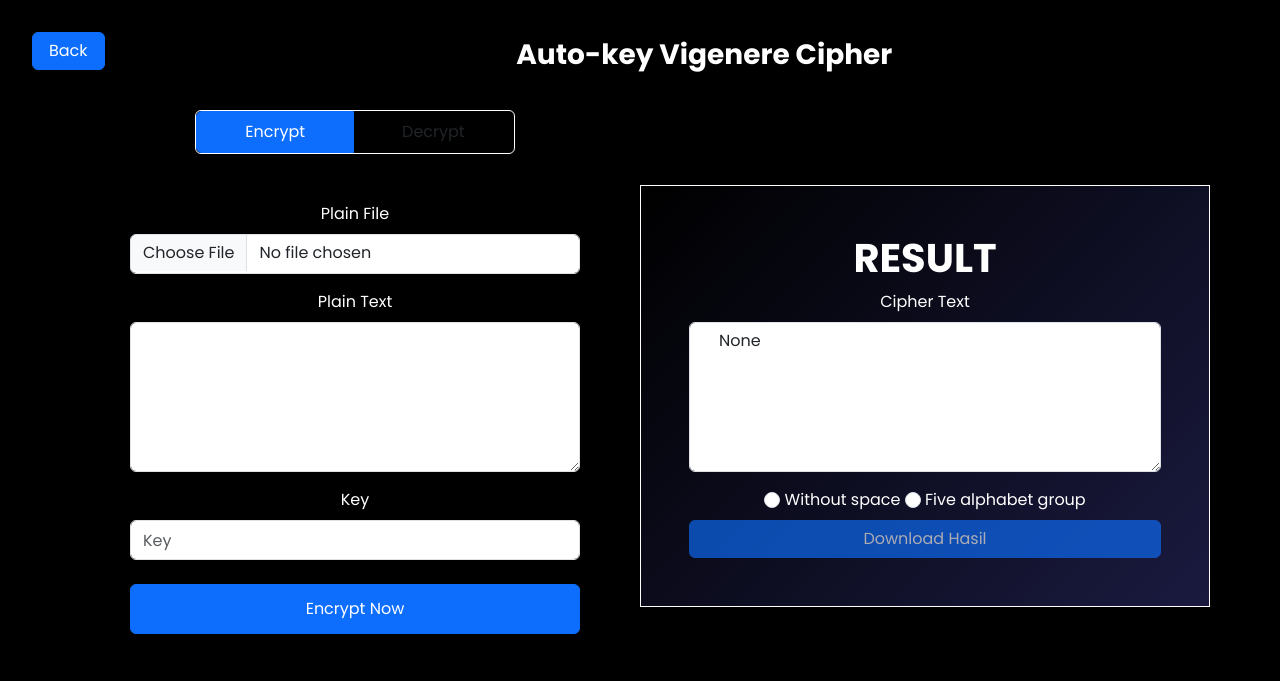
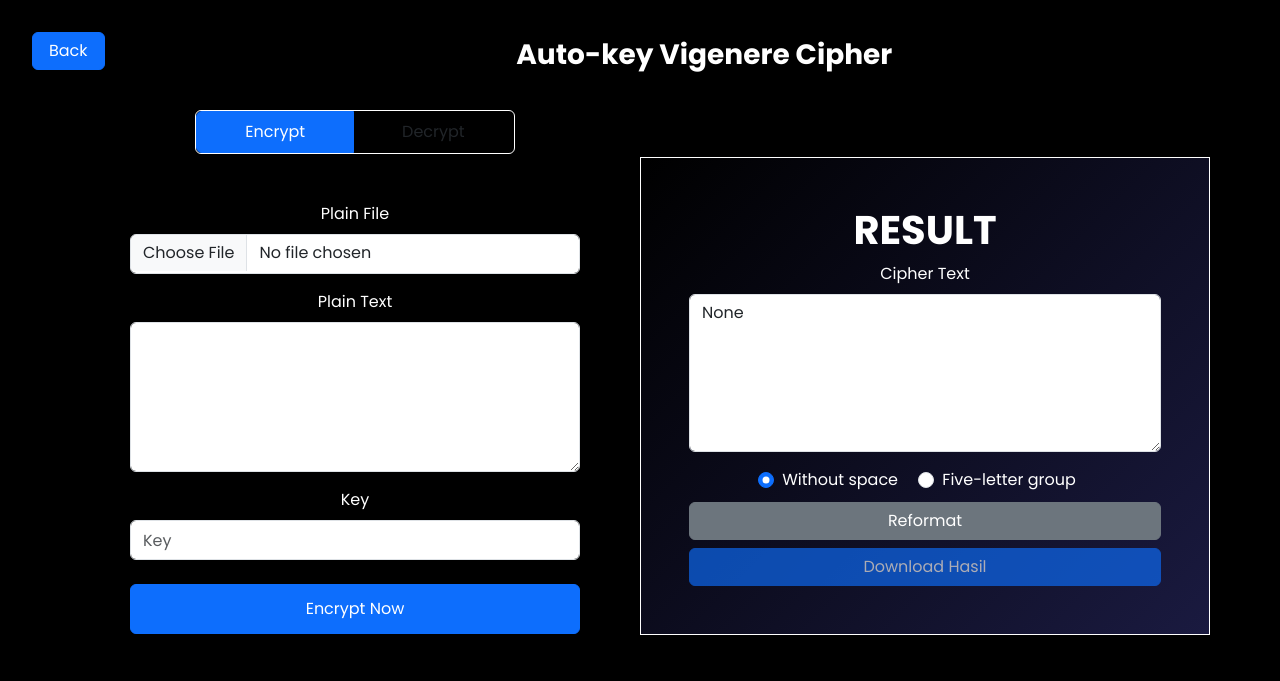
Before and after one commit to Adeliasaputriiii/Cryptools-web, a Flask app: page /auto-key-vigenere-cipher in a window 1280 px wide. Shown: the top 681 px of the page. Run offline with Flask 3, Linux system fonts and the light colour scheme.

Commit message:
update fitur five letter group

```diff
--- a/app/routes/cipher_routes/autokey_route.py
+++ b/app/routes/cipher_routes/autokey_route.py
@@ -1,6 +1,7 @@
 from flask import Blueprint, render_template, request, redirect, url_for, send_file
 import io
 from ciphers.autokey_cipher import AutoKeyVigenereCipher
+from werkzeug.utils import secure_filename
 
 autokey_bp = Blueprint('autokey', __name__)
 
@@ -101,6 +102,6 @@ def download_result():
 
 def format_result(text, mode):
     if mode == 'group5':
-        # Format hasil teks menjadi grup 5 huruf
-        return ' '.join(text[i:i+5] for i in range(0, len(text), 5))
-    return text
+        cleaned = text.replace(" ", "")  # hilangkan spasi dulu
+        return ' '.join(cleaned[i:i+5] for i in range(0, len(cleaned), 5))
+    return text.replace(" ", "")
--- a/app/templates/pages/autokey_page.html
+++ b/app/templates/pages/autokey_page.html
@@ -63,19 +63,34 @@
         <label for="resultText" class="form-label">
             {{ 'Cipher Text' if encrypt else 'Plain Text' }}
         </label>
-        <textarea class="form-control" id="resultText" style="height: 150px;" readonly>
-    {{ result_ciphertext if encrypt else result_plaintext }}
-        </textarea>
+        <textarea name="result" class="form-control" rows="6" readonly>{{ result_ciphertext or result_plaintext }}</textarea>
     </div>
 
     <!-- Format Options -->
-    <input class="form-check-input" type="radio" name="ciphertext_group" id="ciphertext-nospace" value="nospace" {% if format_mode == 'nospace' %}checked{% endif %}>
-    <label class="form-check-label" for="ciphertext-nospace">Without space</label>
+    <form method="POST" action="{{ url_for('autokey.autoKeyVigenereEncrypt' if encrypt else 'autokey.autoKeyVigenereDecrypt') }}">
+        <!-- Hidden fields to retain existing inputs -->
+        <input type="hidden" name="key" value="{{ form.get('key', '') }}">
+        {% if encrypt %}
+            <input type="hidden" name="plaintext" value="{{ form.get('plaintext', '') }}">
+        {% else %}
+            <input type="hidden" name="ciphertext" value="{{ form.get('ciphertext', '') }}">
+        {% endif %}
 
-    <input class="form-check-input" type="radio" name="ciphertext_group" id="ciphertext-5" value="5" {% if format_mode == '5' %}checked{% endif %}>
-    <label class="form-check-label" for="ciphertext-5">Five alphabet group</label>
+        <!-- Format Options -->
+        <div class="form-check form-check-inline">
+            <input class="form-check-input" type="radio" name="format" id="noSpace" value="normal"
+                   {% if form.get('format', 'normal') == 'normal' %}checked{% endif %}>
+            <label class="form-check-label" for="noSpace">Without space</label>
+        </div>
+        <div class="form-check form-check-inline">
+            <input class="form-check-input" type="radio" name="format" id="group5" value="group5"
+                   {% if form.get('format') == 'group5' %}checked{% endif %}>
+            <label class="form-check-label" for="group5">Five-letter group</label>
+        </div>
 
-
+        <!-- Button to trigger re-format -->
+        <button type="submit" class="btn btn-secondary w-100 mt-2">Reformat</button>
+    </form>
 
     <!-- Download Button -->
     <form method="POST" action="{{ url_for('autokey.download_result') }}">
```
Also changed, not shown: app/ciphers/autokey_cipher.py (+10 -8 lines), app/static/images/adelia.png (deleted).
